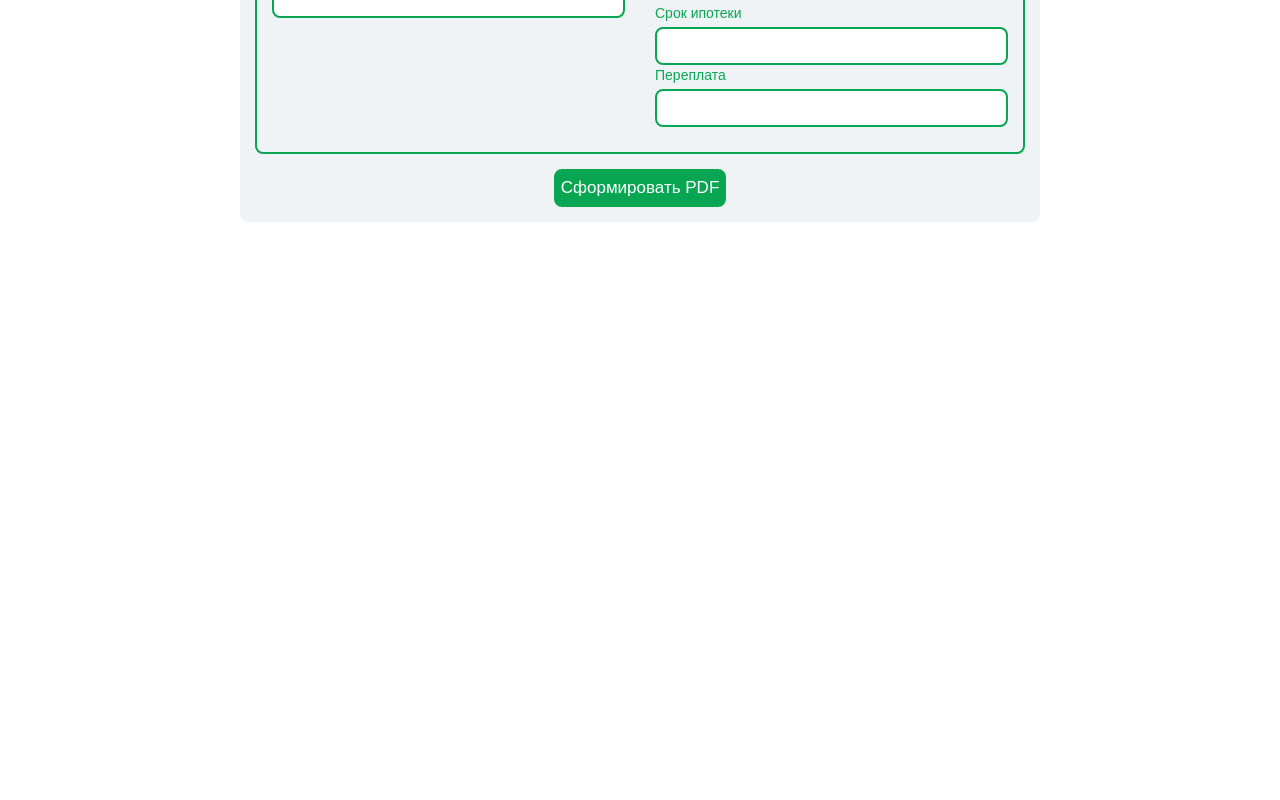
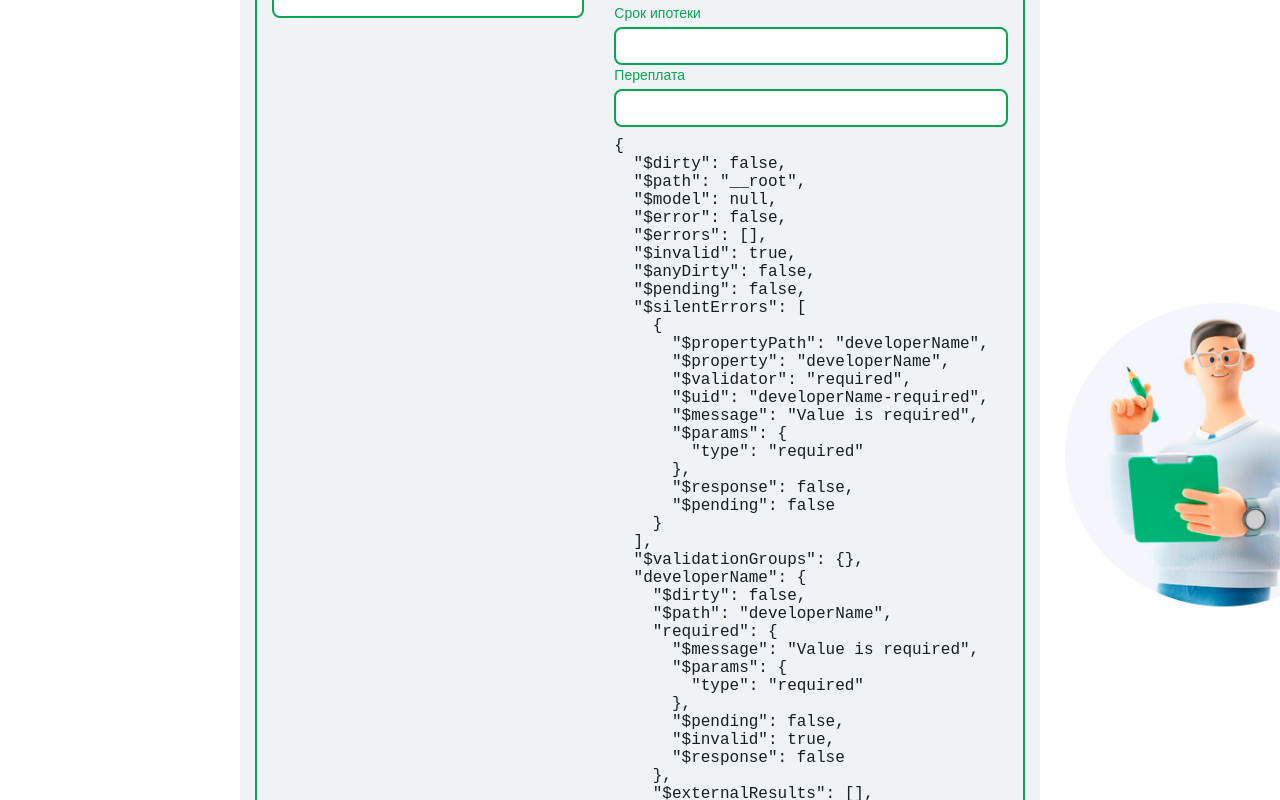
Before and after one commit to cossack-don/lime-house, a Vue app: page / in a window 1280 px wide. Shown: the part 1480-2280 px from the top of the page. Before the commit the page ends 1727 px from the top, so only its background shows below. Built offline with nearby package versions, Linux system fonts and the light colour scheme.

Commit message:
feat: add vue-validate for vue 3 - draft

```diff
--- a/package.json
+++ b/package.json
@@ -8,6 +8,8 @@
     "lint": "vue-cli-service lint"
   },
   "dependencies": {
+    "@vuelidate/core": "^2.0.0-alpha.44",
+    "@vuelidate/validators": "^2.0.0-alpha.31",
     "core-js": "^3.6.5",
     "jspdf": "^2.5.1",
     "pinia": "^2.0.17",
--- a/src/App.vue
+++ b/src/App.vue
@@ -31,8 +31,8 @@ const dataForm = reactive({
 
 const generatePDF = () => {
   console.log('generate-pdf')
-  doc.text("Hello world!", 10, 10);
-  doc.save("a4.pdf");
+  // doc.text("Hello world!", 10, 10);
+  // doc.save("a4.pdf");
   console.log(dataForm)
 }
 </script>
--- a/src/view/CardDeveloper.vue
+++ b/src/view/CardDeveloper.vue
@@ -1,7 +1,7 @@
 <template>
 <div :class="$style.wrapper">
 <!--<pre>{{store.$state.dataForm}}</pre>-->
-    <div :class="$style.leftPart">
+    <div :class="$style.leftPart" >
       <BaseInput
           v-model="store.$state.dataForm.developerName"
           :class="$style.mb10"
@@ -49,6 +49,10 @@
           placeholder=""
           title-label="Переплата"
       />
+      <div class="input-errors" v-for="error of v$.developerName.$errors" :key="error.$uid">
+        <div class="error-msg">{{ error.$message }}</div>
+      </div>
+      <pre>{{ v$}}</pre>
     </div>
   </div>
 </template>
@@ -58,8 +62,15 @@ import BaseInput from '@/components/_components/BaseInput.vue';
 import BaseTextarea from '@/components/_components/BaseTextarea.vue';
 import { reactive, defineEmits, ref } from "vue";
 import { storeDataForm } from '@/stores/storeDataForm';
+import useVuelidate from '@vuelidate/core'
+import { required, email,  } from '@vuelidate/validators'
 
 const store = storeDataForm();
+
+const rules = {
+  developerName: { required  },
+}
+const v$ = useVuelidate(rules, store.$state.dataForm.dataForm)
 
 // type-based
 // const emit = defineEmits<{
```
Also changed, not shown: 1 other file (tests, documents, lock files or other folders).
